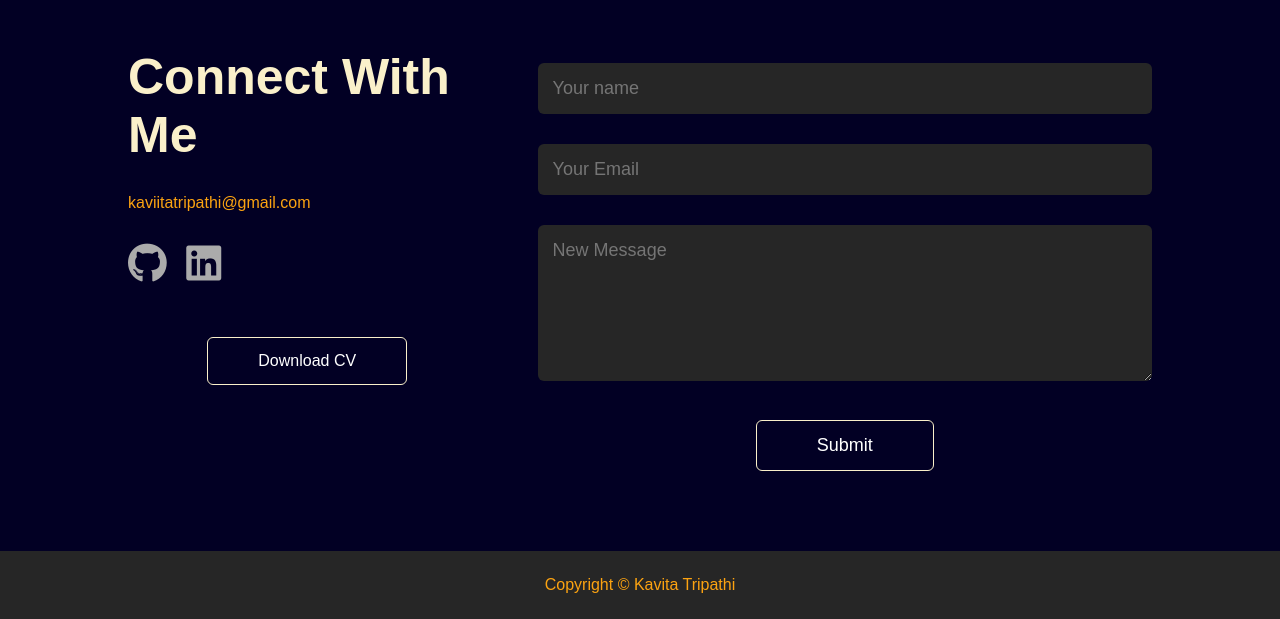
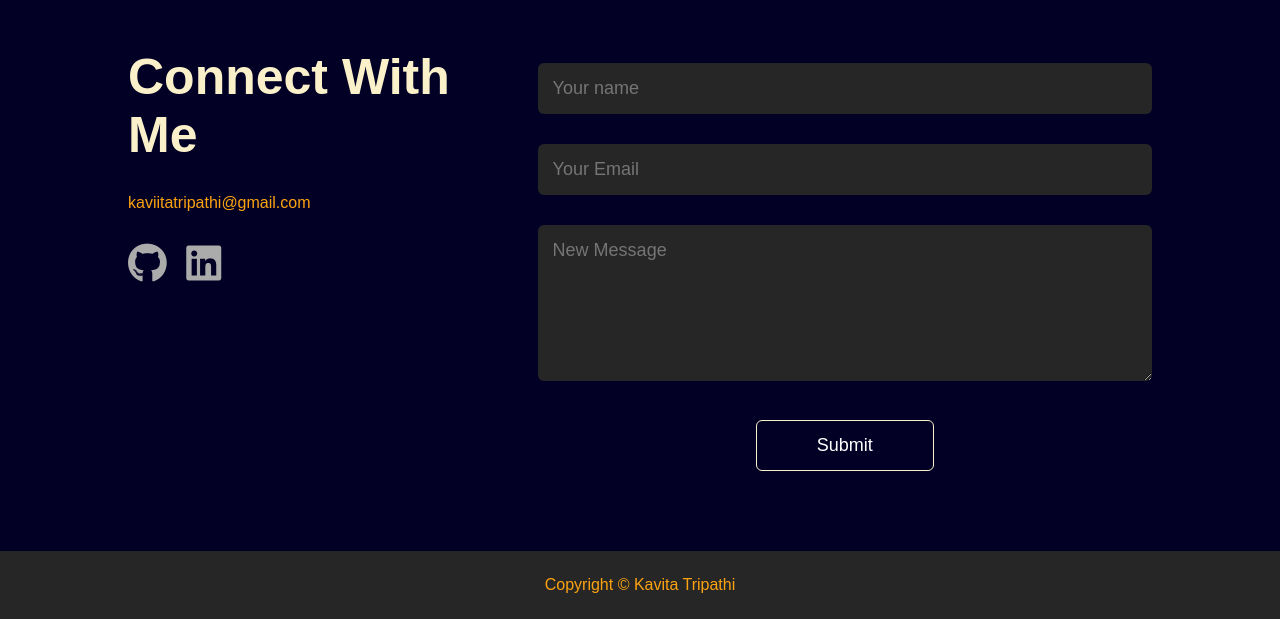
Before and after one commit to KavitaAnalyst/Kavita-Tripathi, a plain HTML site: page index.html in a window 1280 px wide. Shown: the part 2955-3574 px from the top of the page. Drawn offline with Linux system fonts and the light colour scheme.

Commit message:
Update index.html
remove teh CV from the profile

```diff
--- a/index.html
+++ b/index.html
@@ -202,7 +202,7 @@
                     <a href="https://github.com/KavitaAnalyst"><i class="fa-brands fa-github"></i></a>
                     <a href="https://www.linkedin.com/in/kavita-tripathi-9a0704178/"><i class="fa-brands fa-linkedin"></i></a>
                 </div>
-                <a href="KavitaTripathi .pdf" download class="btn btn2">Download CV</a>
+
             </div>
             <div class="contact-right">
                 <form name="submit-to-google-sheet">
```
